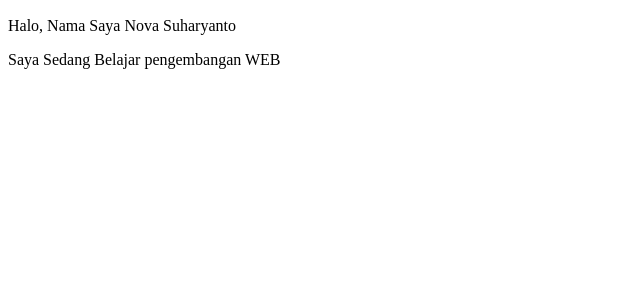
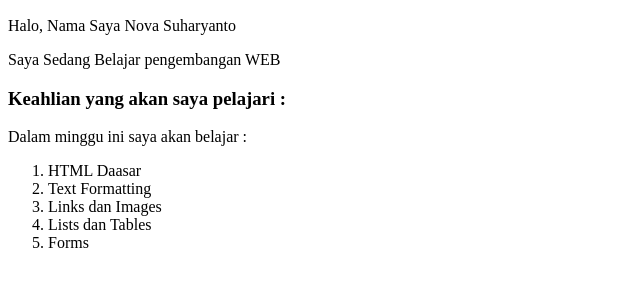
Before and after one commit to kangnova/belajar-html-week1, a plain HTML site: page index.html in a window 1280 px wide. Shown: the part 110-396 px from the top of the page, without its empty margins (0-640 px from the left). Drawn offline with Linux system fonts and the light colour scheme.

Commit message:
Hari 1 : Menambah daftar keahlian yang akan dipelajari

```diff
--- a/index.html
+++ b/index.html
@@ -10,5 +10,14 @@
     <h2>Tentang Saya</h2>
     <p>Halo, Nama Saya Nova Suharyanto</p>
     <p>Saya Sedang Belajar pengembangan WEB</p>
+    <h3>Keahlian yang akan saya pelajari :</h3>
+    <p>Dalam minggu ini saya akan belajar :</p>
+    <ol>
+        <li>HTML Daasar</li>
+        <li>Text Formatting</li>
+        <li>Links dan Images</li>
+        <li>Lists dan Tables</li>
+        <li>Forms</li>
+    </ol>
 </body>
 </html>
```
